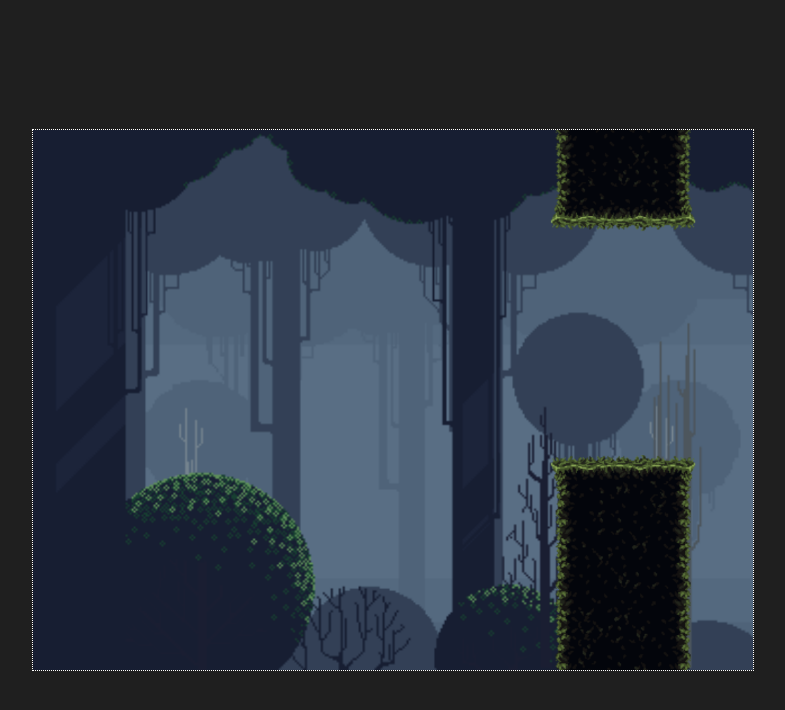
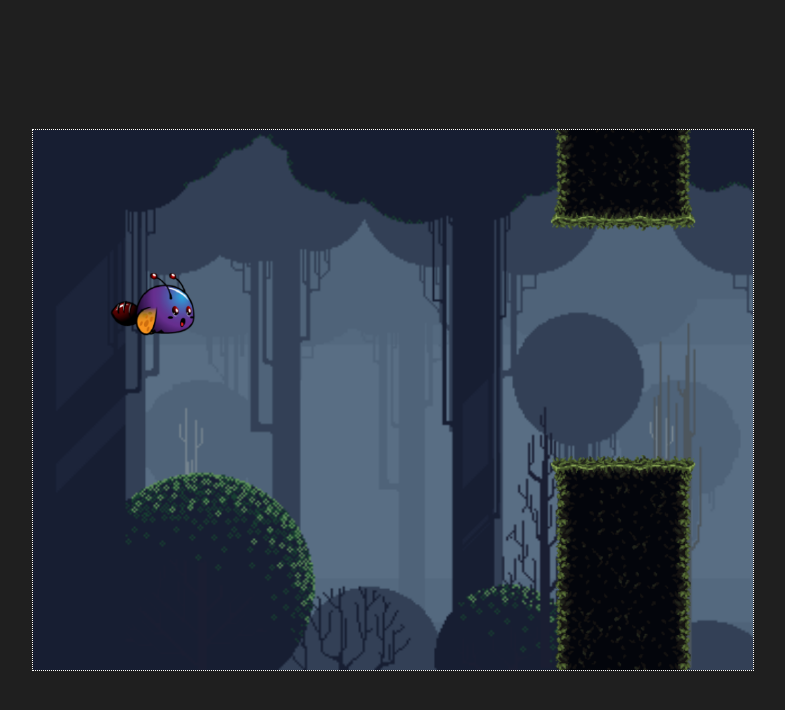
Before and after one commit to jihye-c/canvas_miniGame, a plain HTML site: page index.html in a window 1280 px wide. Shown: the whole page, without its empty margins (247-1032 px from the left). Drawn offline with Linux system fonts and the light colour scheme; animation ran at ten frames a second.

Commit message:
Create player class

```diff
--- a/index.html
+++ b/index.html
@@ -11,6 +11,8 @@
     <img src="./asset/bg2.png" id="bg2-img" class="asset-img">
     <img src="./asset/bg3.png" id="bg3-img" class="asset-img">
     <img src="./asset/wall.png" id="wall-img" class="asset-img">
+    <img src="./asset/bird.png" id="bird-img" class="asset-img">
+
     <canvas></canvas>
 </body>
 <script type="module" src="./index.js"></script>
--- a/js/App.js
+++ b/js/App.js
@@ -1,4 +1,5 @@
 import Background from "./Background.js";
+import Player from "./Player.js";
 import Wall from "./Wall.js";
 
 export default class App{
@@ -18,6 +19,7 @@ export default class App{
         this.walls = [
             new Wall({type:'SMALL'})
         ]
+        this.player = new Player();
         window.addEventListener('resize', this.resize.bind(this))
     }
     resize(){
@@ -35,7 +37,7 @@ export default class App{
         const frame = () => {
             requestAnimationFrame(frame);
             now = Date.now();
-            delta = now - delta;
+            delta = now - then;
             if(delta < App.interval) return;
             //write code here
 
@@ -60,6 +62,8 @@ export default class App{
                 }
             }
 
+            this.player.update()
+            this.player.draw()
 
             then = now - (delta % App.interval);
         }
--- /dev/null
+++ b/js/Player.js
@@ -0,0 +1,36 @@
+import App from "./App.js"
+
+export default class Player{
+    constructor(){
+        this.img = document.querySelector('#bird-img')
+        this.x = App.width * 0.1
+        this.y = App.height * 0.5
+        this.width = 130
+        this.height = this.width * (96/140)
+        this.counter = 0
+        this.frameX = 0;
+
+        this.vy = -10;
+        this.gravity = 0.25
+        App.canvas.addEventListener('click', ()=>{
+            this.vy += -5
+        });
+    }
+    update(){
+        if(++this.counter % 2 === 0){
+            this.frameX = ++this.frameX % 15
+        }
+        this.vy += this.gravity
+        this.y += this.vy
+        // this.frameX += 1
+        // if(this.frameX == 15) this.frameX = 0
+        //this.frameX == 15 ? this.frameX = 0 : this.frameX
+    }
+    draw(){
+        App.ctx.drawImage(
+            this.img,
+            this.img.width / 15 * this.frameX , 0, this.img.width / 15, this.img.height,
+            this.x, this.y, this.width, this.height
+        )
+    }
+}
```
